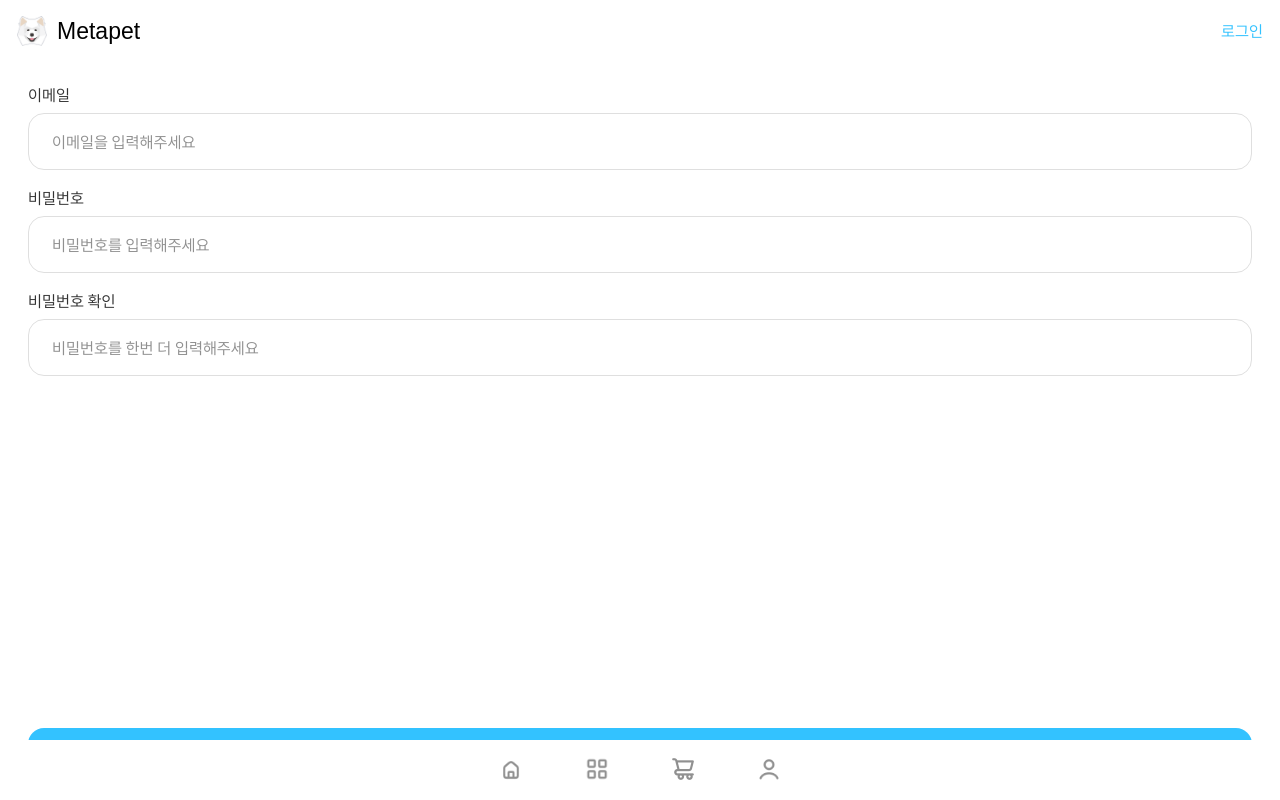
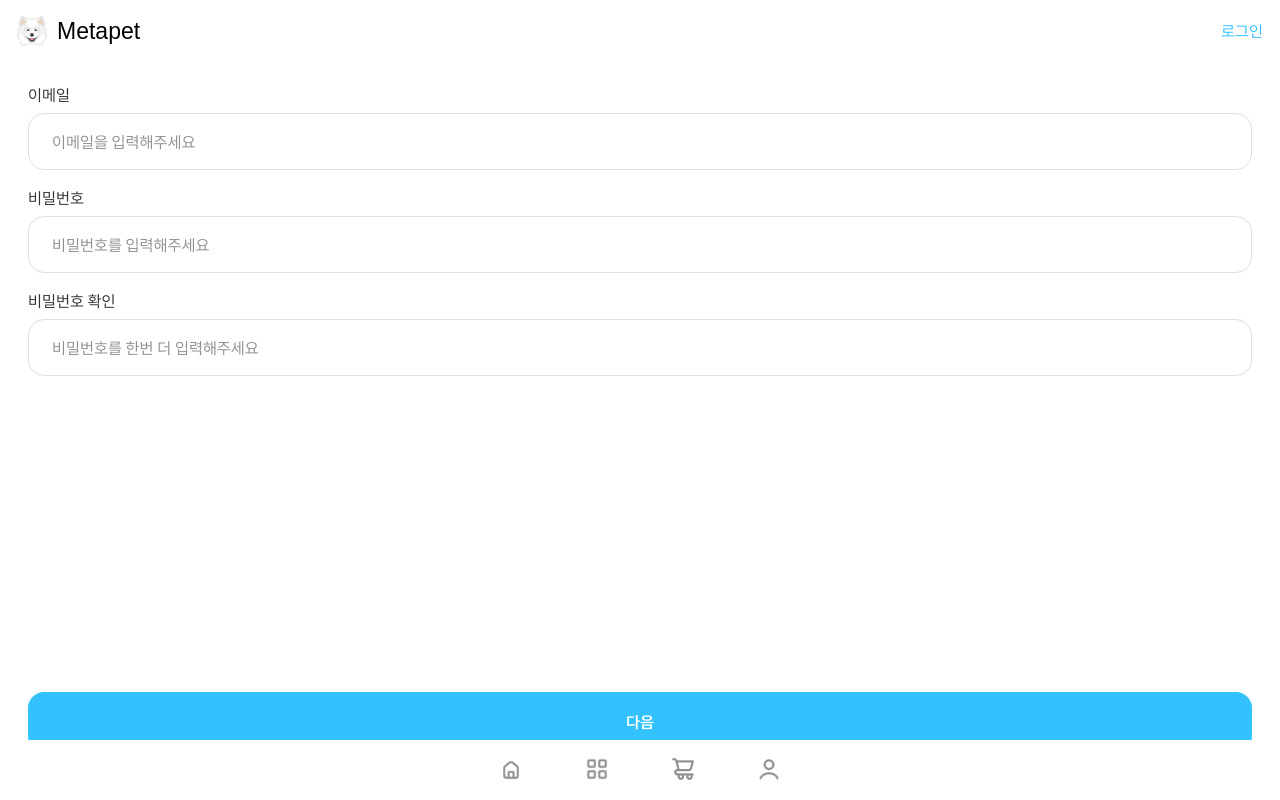
Before and after one commit to KimDongSin/metaPetShop, a React (Create React App) app: page /join in a window 1280 px wide. Shown: the top 800 px of the page. Built offline with nearby package versions, Linux system fonts and the light colour scheme; the HTML template or start-up script is replaced by a standard one.

Commit message:
Join 버튼 간격수정, 스크롤 유틸추가

```diff
--- a/src/pages/join/Join.js
+++ b/src/pages/join/Join.js
@@ -13,7 +13,7 @@
   }
 
   & .next__btn {
-    margin: 352px 0 46px;
+    margin: 316px 0 46px;
   }
 `;
 
```
Also changed, not shown: src/common/utils/ScrollToTop.js (added, +15 -0 lines), 1 other file (tests, documents, lock files or other folders).
